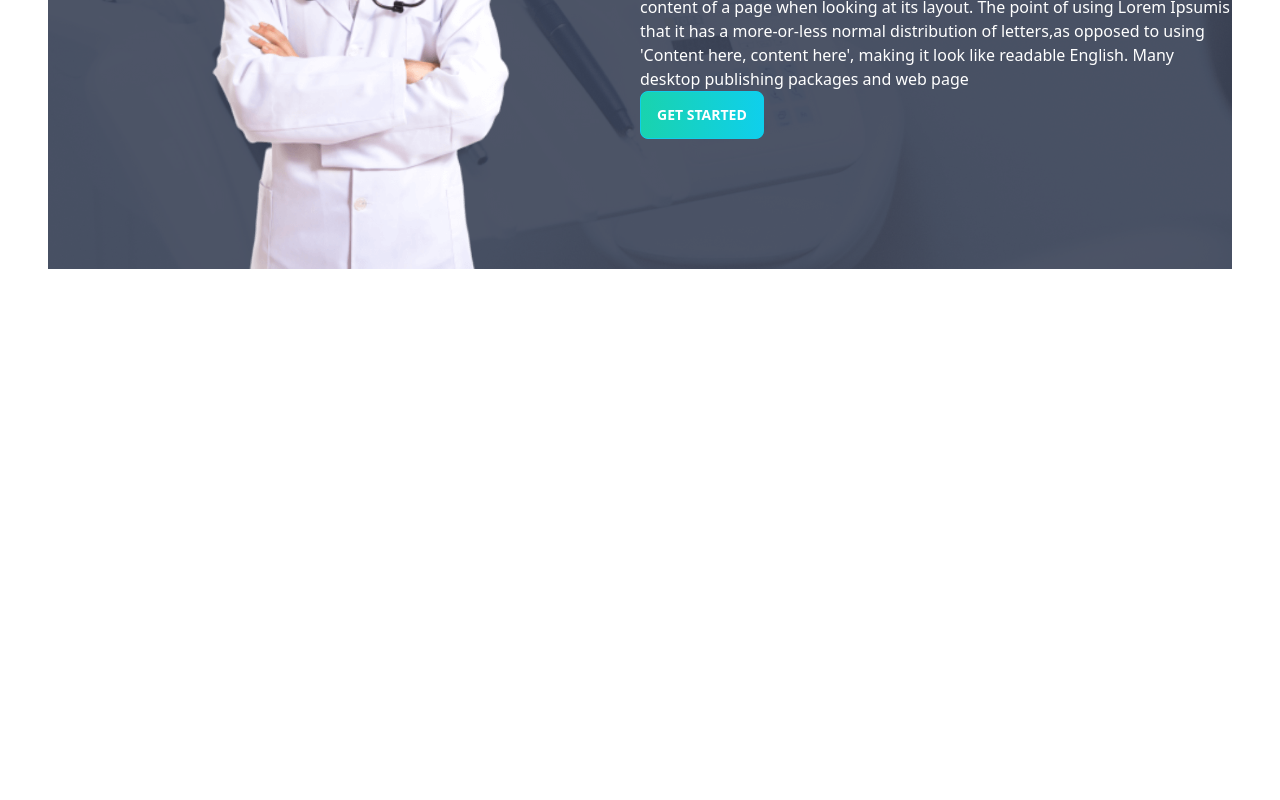
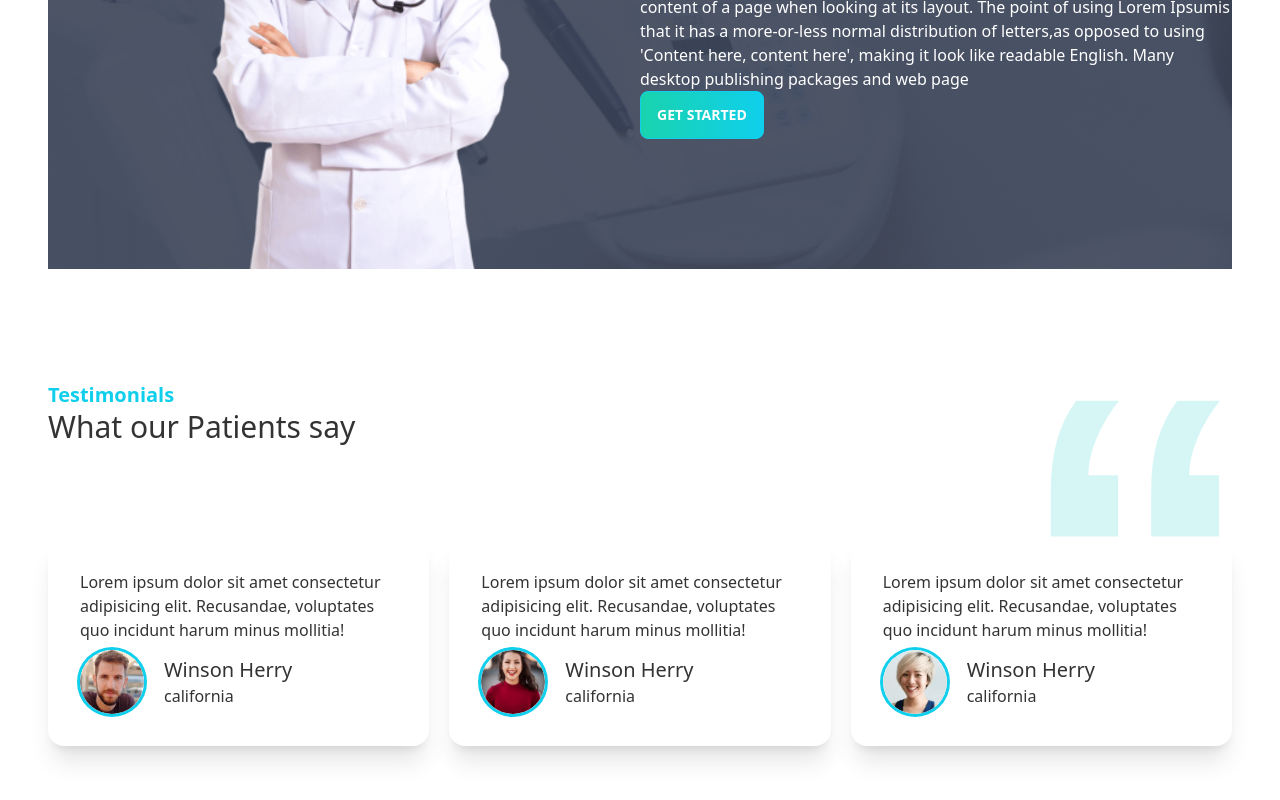
Before and after one commit to Rafiul789/doctors-portal-client, a React (Create React App) app: page / in a window 1280 px wide. Shown: the part 2678-3478 px from the top of the page. Before the commit the page ends 2947 px from the top, so only its background shows below. Built offline with nearby package versions, Linux system fonts and the light colour scheme.

Commit message:
appointment component added

```diff
--- a/src/Pages/Home/Home.js
+++ b/src/Pages/Home/Home.js
@@ -4,6 +4,7 @@
 import Info from './Info';
 import MakeAppointment from './MakeAppointment';
 import Services from './Services';
+import Testimonial from './Testimonial';
 
 
 const Home = () => {
@@ -13,7 +14,7 @@
             <Banner></Banner>
 <Info></Info> <Services></Services>
 <Extrasection></Extrasection>
-<MakeAppointment></MakeAppointment>
+<MakeAppointment></MakeAppointment> <Testimonial></Testimonial>
         </div>
     );
 };
--- a/src/Pages/Home/MakeAppointment.js
+++ b/src/Pages/Home/MakeAppointment.js
@@ -6,7 +6,7 @@
         <section  style={{
             background:`url(${background})`
         }}   className="flex justify-center items-center ">
-          <div className="flex-1"> <img className="mt-[-100px]" src={doctor} alt=""></img> </div>
+          <div className="flex-1 hidden lg:block"> <img className="mt-[-100px]" src={doctor} alt=""></img> </div>
           <div  className="flex-1"> <h3 className="text-xl text-primary  font-bold" >Appointment </h3> <h2 className="text-3xl text-white">Make an Appointment Today</h2>  <p className="text-white">It is a long established fact that a reader will be distracted by the readable content of a page when looking at its layout. The point of using Lorem Ipsumis that it has a more-or-less normal distribution of letters,as opposed to using 'Content here, content here', making it look like readable English. Many desktop publishing packages and web page  </p>
           <button className="btn btn-primary  uppercase text-white font-bold  bg-gradient-to-r from-secondary to-primary    ">Get Started</button>
            </div>
--- /dev/null
+++ b/src/Pages/Home/Review.js
@@ -0,0 +1,24 @@
+import React from 'react';
+
+const Review = ({review}) => {
+    return (
+        <div className="card lg:max-w-lg bg-base-100 shadow-xl">
+            <div className="card-body">
+                <p>Lorem ipsum dolor sit amet consectetur adipisicing elit. Recusandae, voluptates quo incidunt harum minus mollitia!</p>
+                <div className="flex items-center">
+                    <div className="avatar">
+                        <div className="w-16 rounded-full ring ring-primary ring-offset-base-100 mr-5">
+                            <img src={review.img} alt=""/>
+                        </div>
+                    </div>
+                    <div>
+                        <h4 className='text-xl'>{review.name}</h4>
+                        <p>{review.location}</p>
+                    </div>
+                </div>
+            </div>
+        </div>
+    );
+};
+
+export default Review;
--- /dev/null
+++ b/src/Pages/Home/Testimonial.js
@@ -0,0 +1,50 @@
+import React from 'react';
+import quote from '../../assets/icons/quote.svg';
+import people1 from '../../assets/images/people1.png';
+import people2 from '../../assets/images/people2.png';
+import people3 from '../../assets/images/people3.png';
+import Review from './Review';
+const Testimonial = () => {
+
+    const reviews = [
+        {
+            _id:1,
+            name: 'Winson Herry',
+            review: '',
+            location: 'california',
+            img: people1
+        },
+        {
+            _id:2,
+            name: 'Winson Herry',
+            review: '',
+            location: 'california',
+            img: people2
+        },
+        {
+            _id:3,
+            name: 'Winson Herry',
+            review: '',
+            location: 'california',
+            img: people3
+        },
+    ];
+
+
+    return (
+        <section className='my-28'>
+           <div className='flex justify-between'  > <div><h4 className="text-xl text-primary font-bold">Testimonials</h4>
+                    <h2 className='text-3xl'>What our Patients say</h2>  </div>    <div>
+                    <img src={quote} className="w-24 lg:w-48" alt="" />
+                </div>   </div>
+           <div className='grid grid-cols-1 md:grid-cols-2 lg:grid-cols-3 gap-5'  >  {
+                    reviews.map(review =><Review
+                        key={review._id}
+                        review={review}
+                    ></Review>)
+                }   </div>
+        </section>
+    );
+};
+
+export default Testimonial;
```
